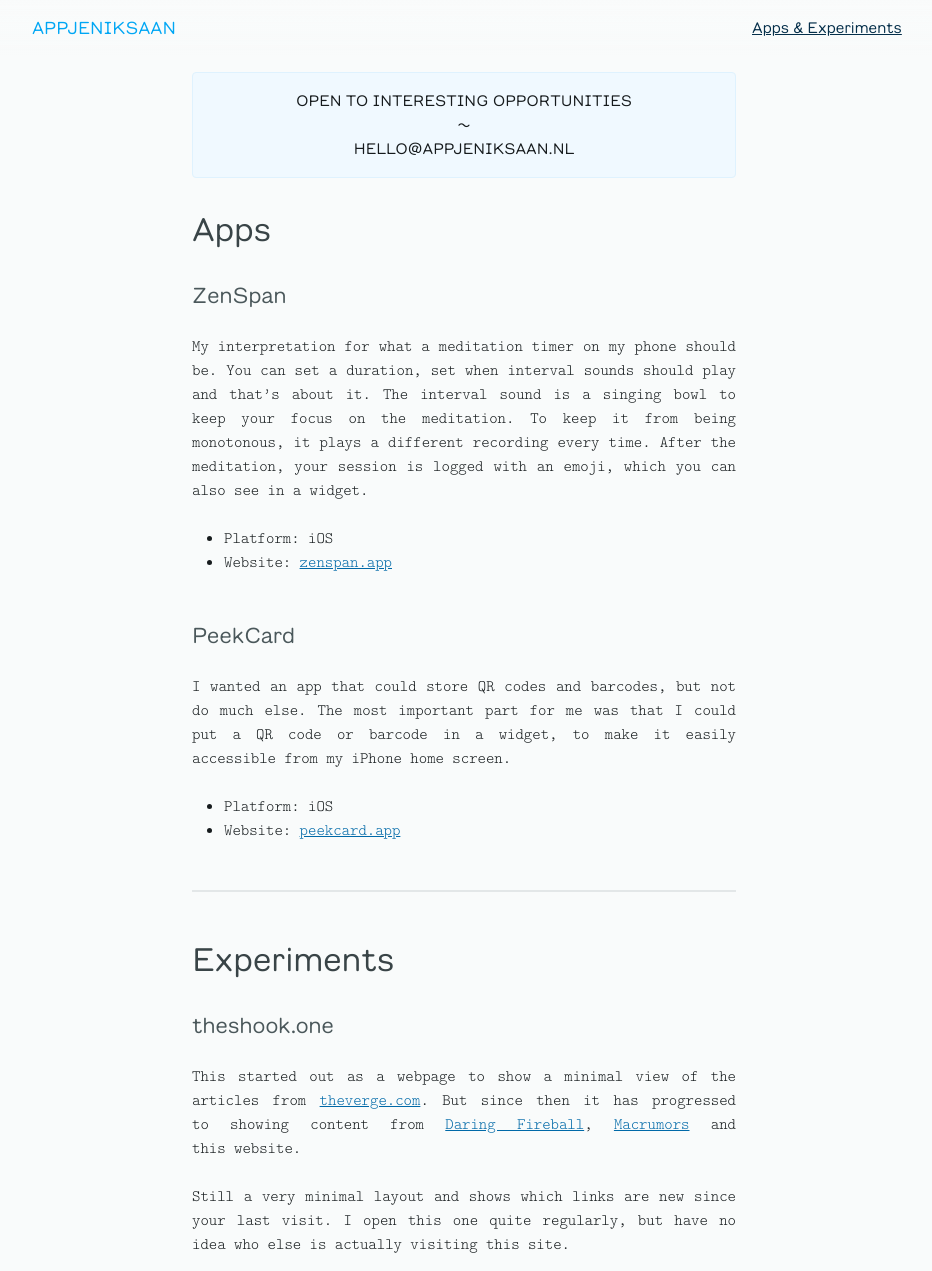
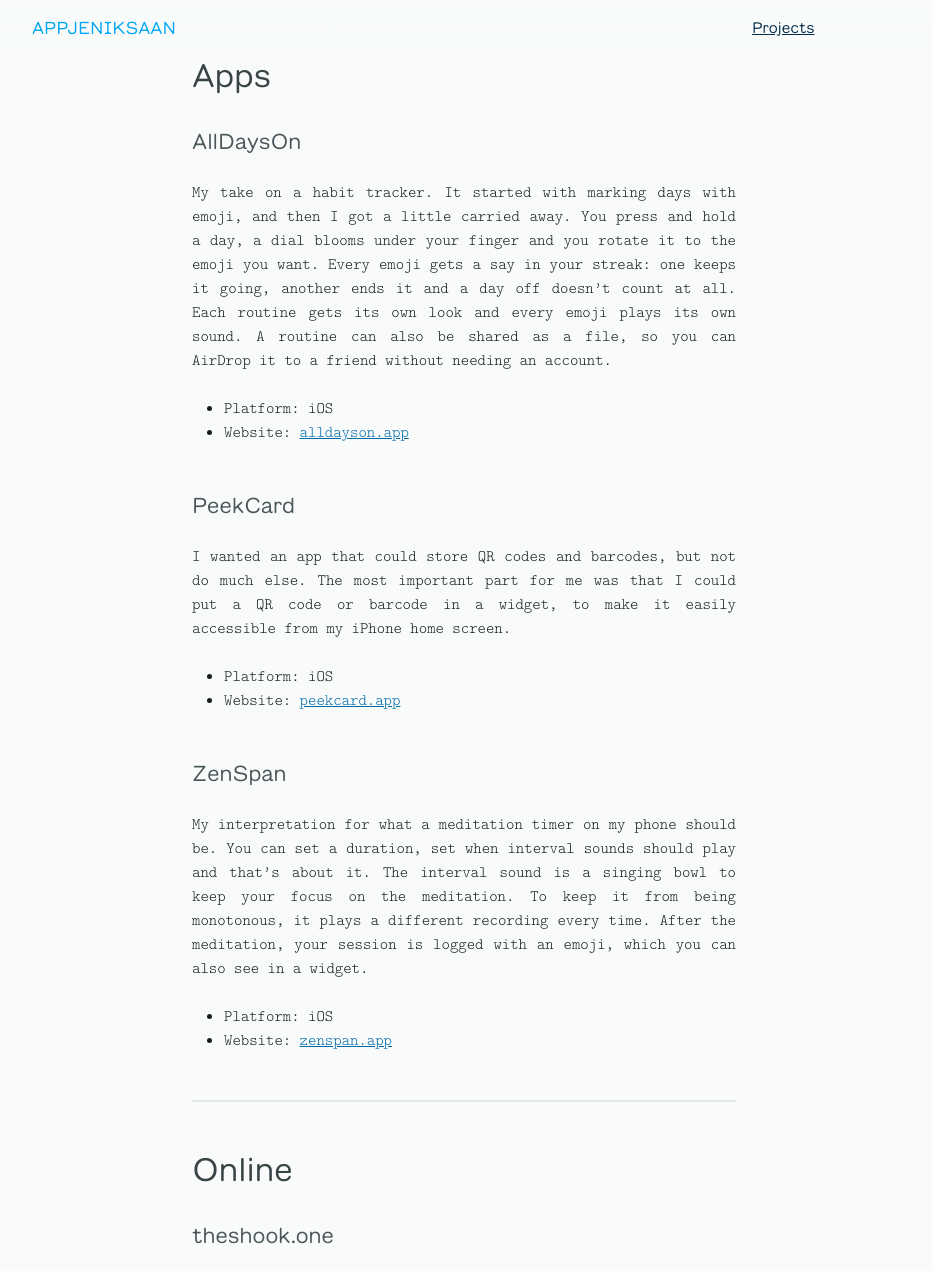
Before and after one commit to bdevos/appjeniksaan-site, an Astro site: page /work in a window 1280 px wide. Shown: the top 1271 px of the page, without its empty margins (176-1108 px from the left). Built offline with nearby package versions, Linux system fonts and the light colour scheme; Astro itself is replaced by a stand-in of ours.

Commit message:
Add AllDaysOn to work page

```diff
--- a/src/components/Header.astro
+++ b/src/components/Header.astro
@@ -2,36 +2,24 @@
 import { SITE_TITLE } from '../consts'
 ---
 
-<header
-  class="relative mx-auto grid max-w-xl grid-cols-[1fr_auto_1fr] px-4 py-4 lg:sticky lg:top-0 lg:mx-0 lg:max-w-none lg:grid-cols-[1fr_36rem_1fr] lg:px-0"
->
-  <div
-    class="pointer-events-none absolute inset-0 hidden [mask-image:linear-gradient(to_bottom,black_0%,black_50%,transparent_100%)] backdrop-blur-[1px] lg:block"
-  >
-  </div>
-  <div
-    class="pointer-events-none absolute inset-0 hidden [mask-image:linear-gradient(to_bottom,black_0%,transparent_50%)] backdrop-blur-[3px] lg:block"
-  >
-  </div>
-  <div
-    class="pointer-events-none absolute inset-0 hidden [mask-image:linear-gradient(to_bottom,black_0%,transparent_25%)] backdrop-blur-[6px] lg:block"
-  >
-  </div>
+<header class="relative mx-auto grid max-w-xl grid-cols-[1fr_auto_1fr] px-4 py-4 lg:sticky lg:top-0 lg:mx-0 lg:max-w-none lg:grid-cols-[1fr_36rem_1fr] lg:px-0">
+  <div class="pointer-events-none absolute inset-0 hidden [mask-image:linear-gradient(to_bottom,black_0%,black_50%,transparent_100%)] backdrop-blur-[1px] lg:block"></div>
+  <div class="pointer-events-none absolute inset-0 hidden [mask-image:linear-gradient(to_bottom,black_0%,transparent_50%)] backdrop-blur-[3px] lg:block"></div>
+  <div class="pointer-events-none absolute inset-0 hidden [mask-image:linear-gradient(to_bottom,black_0%,transparent_25%)] backdrop-blur-[6px] lg:block"></div>
 
-  <div
-    class="pointer-events-none absolute inset-0 hidden bg-linear-to-b from-mist-50 to-transparent lg:block dark:from-mist-950"
-  >
-  </div>
+  <div class="pointer-events-none absolute inset-0 hidden bg-linear-to-b from-mist-50 to-transparent lg:block dark:from-mist-950"></div>
 
   <a
     href="/"
     class="font-display relative text-sky-500 uppercase hover:text-sky-950 lg:justify-self-end dark:text-sky-600 dark:hover:text-sky-500"
-    >{SITE_TITLE}</a
   >
+    {SITE_TITLE}
+  </a>
   <div></div>
   <a
     href="/work"
     class="font-display relative self-center justify-self-end text-xs text-sky-950 underline hover:text-sky-700 lg:justify-self-start lg:text-sm dark:text-sky-50 dark:hover:text-sky-300"
-    >Apps & Experiments</a
   >
+    Projects
+  </a>
 </header>
--- a/src/pages/work.md
+++ b/src/pages/work.md
@@ -5,11 +5,21 @@
 layout: ../layouts/Article.astro
 ---
 
-<div class="flex flex-col rounded border-1 border-sky-100 mt-4 lg:mt-12 bg-sky-50 p-4 text-xs lg:text-sm leading-6 text-center font-display uppercase dark:bg-sky-950/50 dark:border-sky-950">
-Open to interesting opportunities <span>~</span> <a href="mailto:hello@appjeniksaan.nl" class="hover:text-sky-500 dark:hover:text-sky-600">hello@appjeniksaan.nl</a>
-</div>
+# Apps
 
-# Apps
+## [AllDaysOn](https://alldayson.app)
+
+My take on a habit tracker. It started with marking days with emoji, and then I got a little carried away. You press and hold a day, a dial blooms under your finger and you rotate it to the emoji you want. Every emoji gets a say in your streak: one keeps it going, another ends it and a day off doesn't count at all. Each routine gets its own look and every emoji plays its own sound. A routine can also be shared as a file, so you can AirDrop it to a friend without needing an account.
+
+- Platform: iOS
+- Website: [alldayson.app](https://alldayson.app)
+
+## [PeekCard](https://peekcard.app)
+
+I wanted an app that could store QR codes and barcodes, but not do much else. The most important part for me was that I could put a QR code or barcode in a widget, to make it easily accessible from my iPhone home screen.
+
+- Platform: iOS
+- Website: [peekcard.app](https://peekcard.app)
 
 ## [ZenSpan](https://zenspan.app)
 
@@ -18,16 +28,9 @@
 - Platform: iOS
 - Website: [zenspan.app](https://zenspan.app)
 
-## [PeekCard](https://peekcard.app)
-
-I wanted an app that could store QR codes and barcodes, but not do much else. The most important part for me was that I could put a QR code or barcode in a widget, to make it easily accessible from my iPhone home screen.
-
-- Platform: iOS
-- Website: [peekcard.app](https://peekcard.app)
-
 ---
 
-# Experiments
+# Online
 
 ## [theshook.one](https://theshook.one)
 
```
